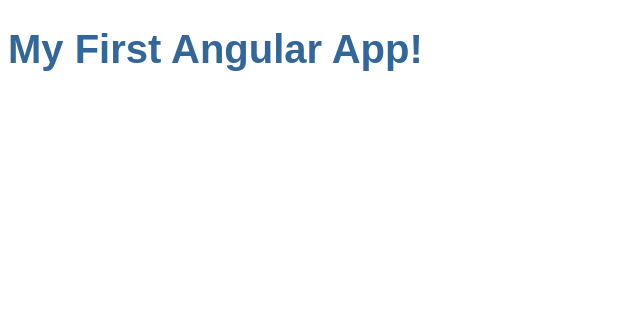
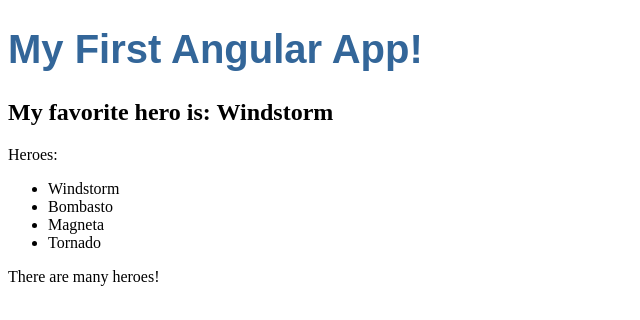
Before and after one commit to tyshtshenko/a2app, an Angular app: page / in a window 1280 px wide. Shown: the top 320 px of the page, without its empty margins (0-640 px from the left). Built offline with nearby package versions, Linux system fonts and the light colour scheme.

Commit message:
6. display data

```diff
--- a/src/app/app.component.html
+++ b/src/app/app.component.html
@@ -1,3 +1,11 @@
 <h1>
   {{title}}
 </h1>
+<h2>My favorite hero is: {{myHero.name}}</h2>
+<p>Heroes:</p>
+<ul>
+  <li *ngFor="let hero of heroes">
+    {{ hero.name }}
+  </li>
+</ul>
+<p *ngIf="heroes.length > 3">There are many heroes!</p>
--- a/src/app/app.component.ts
+++ b/src/app/app.component.ts
@@ -1,4 +1,5 @@
 import { Component } from '@angular/core';
+import {Hero} from './app.hero';
 
 @Component({
   selector: 'app-root',
@@ -6,5 +7,18 @@ import { Component } from '@angular/core';
   styleUrls: ['./app.component.css']
 })
 export class AppComponent {
-  title = 'My First Angular App!';
+  title: string;
+  myHero: Hero;
+  heroes: Hero[];
+  constructor(){
+    this.title = 'My First Angular App!';
+    this.heroes = [
+      new Hero(1, 'Windstorm'),
+      new Hero(13, 'Bombasto'),
+      new Hero(15, 'Magneta'),
+      new Hero(20, 'Tornado')
+    ];
+    this.myHero = this.heroes[0];
+  }
+
 }
--- /dev/null
+++ b/src/app/app.hero.ts
@@ -0,0 +1,8 @@
+/**
+ * Created by gen on 2/27/2017.
+ */
+export class Hero {
+  constructor(
+    public id: number,
+    public name: string) { }
+}
```
